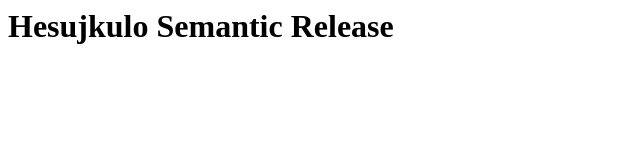
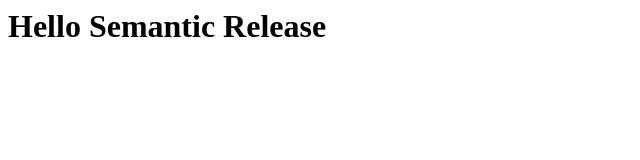
Before and after one commit to sahand291/semantic-release-gitlab, a website: page index.html in a window 1280 px wide. Shown: the whole page, without its empty margins (0-640 px from the left). Drawn offline with Linux system fonts and the light colour scheme.

Commit message:
fix(index): fix title text

```diff
--- a/index.html
+++ b/index.html
@@ -3,7 +3,11 @@
 		<title>SEMANTIC</title>
 	</head>
 	<body>
+		<header>
+			<h1>Hello Semantic Release</h1>
+		</header>
+		<main>
+		</main>
 
-		<h1>Hesujkulo Semantic Release</h1>
 	</body>
 </html>
```
